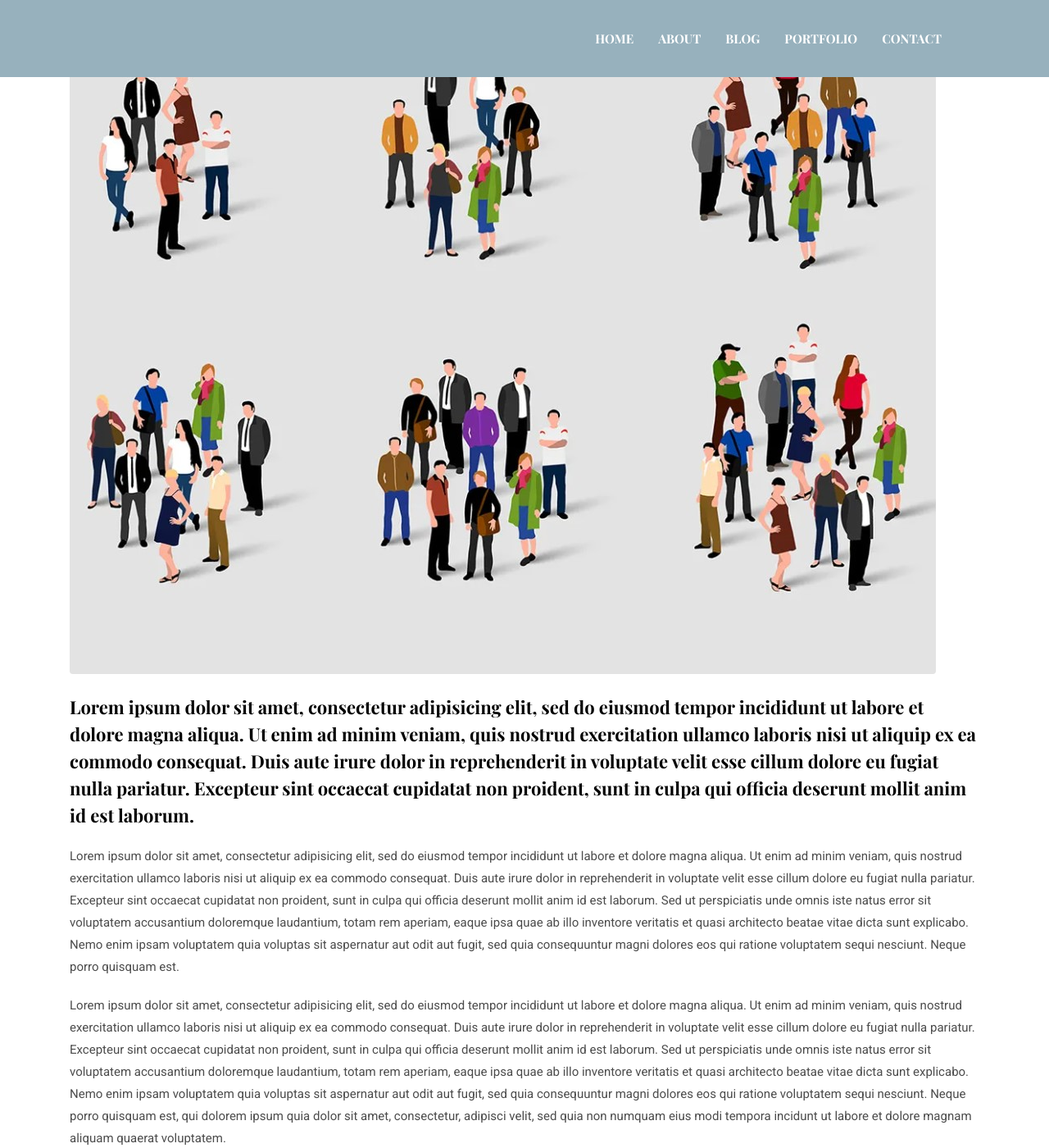
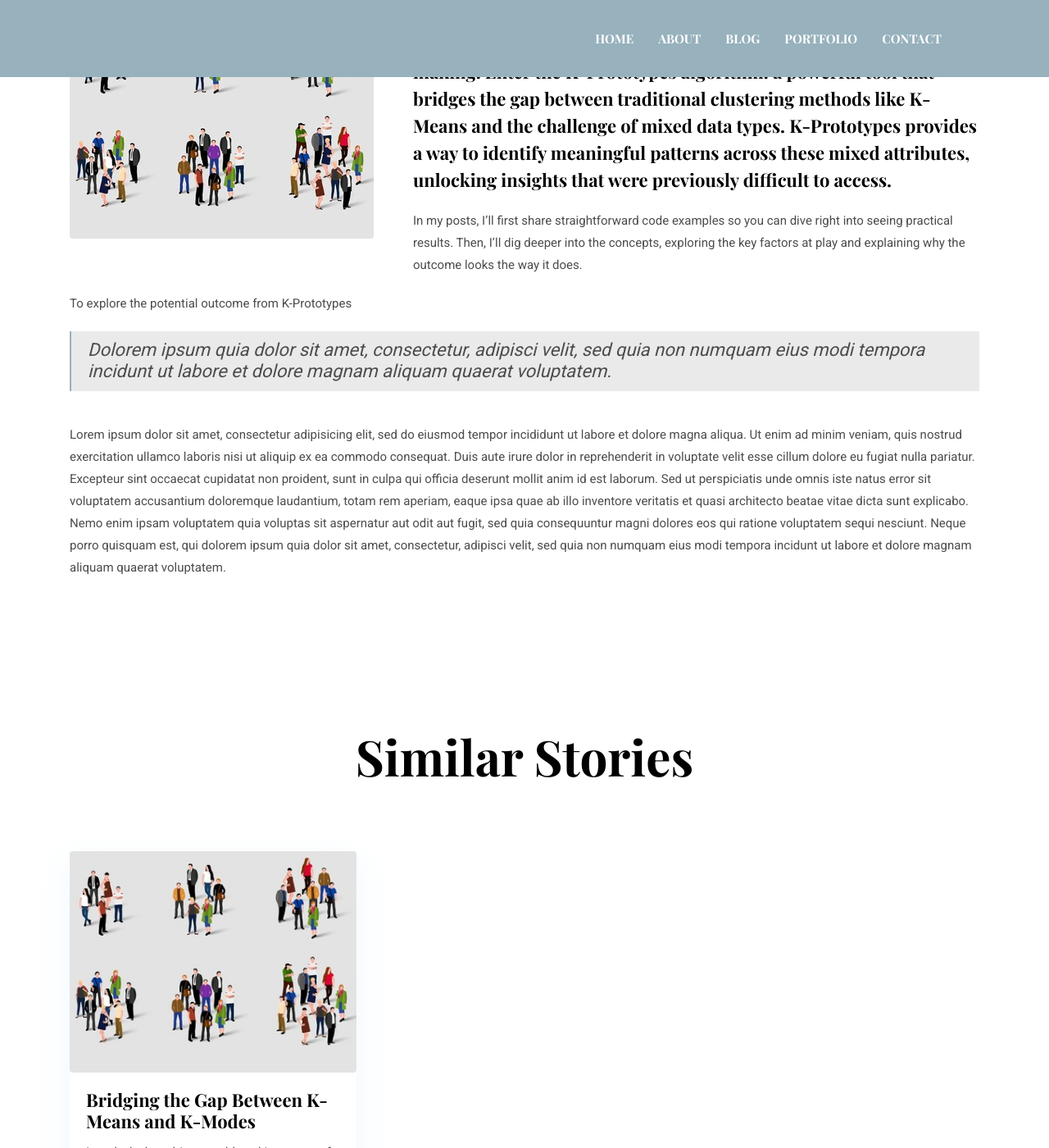
Before and after one commit to RandaAdel/RandaAdel.github.io, a Jekyll site: the page built from _posts/2024-10-30-clustering-with-categorical-data.markdown, in a window 1280 px wide and 1400 px high, scrolled down 718 px. Shown: the whole window at 82% size. Built offline with Jekyll 4.4.1, drawn with Linux system fonts in a browser that asks for light colours; some of the changed text lies outside the part shown.

Commit message:
first post changed

```diff
--- a/_posts/2024-10-30-clustering-with-categorical-data.markdown
+++ b/_posts/2024-10-30-clustering-with-categorical-data.markdown
@@ -3,15 +3,15 @@
 title:  Bridging the Gap Between K-Means and K-Modes
 date:   2024-10-30 09:40:00 +0300
 image:  /assets/images/blog/cluster.jpg
-author: uixgeek
+author: Randa Ahmed
 tags:   Clustering
 ---
 
-**Lorem ipsum dolor sit amet, consectetur adipisicing elit, sed do eiusmod tempor incididunt ut labore et dolore magna aliqua. Ut enim ad minim veniam, quis nostrud exercitation ullamco laboris nisi ut aliquip ex ea commodo consequat. Duis aute irure dolor in reprehenderit in voluptate velit esse cillum dolore eu fugiat nulla pariatur. Excepteur sint occaecat cupidatat non proident, sunt in culpa qui officia deserunt mollit anim id est laborum.**
+**In today’s data-driven world, making sense of complex data types—both categorical and numerical—is crucial for effective decision-making. Enter the K-Prototypes algorithm: a powerful tool that bridges the gap between traditional clustering methods like K-Means and the challenge of mixed data types. K-Prototypes provides a way to identify meaningful patterns across these mixed attributes, unlocking insights that were previously difficult to access.**
 
-Lorem ipsum dolor sit amet, consectetur adipisicing elit, sed do eiusmod tempor incididunt ut labore et dolore magna aliqua. Ut enim ad minim veniam, quis nostrud exercitation ullamco laboris nisi ut aliquip ex ea commodo consequat. Duis aute irure dolor in reprehenderit in voluptate velit esse cillum dolore eu fugiat nulla pariatur. Excepteur sint occaecat cupidatat non proident, sunt in culpa qui officia deserunt mollit anim id est laborum. Sed ut perspiciatis unde omnis iste natus error sit voluptatem accusantium doloremque laudantium, totam rem aperiam, eaque ipsa quae ab illo inventore veritatis et quasi architecto beatae vitae dicta sunt explicabo. Nemo enim ipsam voluptatem quia voluptas sit aspernatur aut odit aut fugit, sed quia consequuntur magni dolores eos qui ratione voluptatem sequi nesciunt. Neque porro quisquam est.
+In my posts, I’ll first share straightforward code examples so you can dive right into seeing practical results. Then, I'll dig deeper into the concepts, exploring the key factors at play and explaining why the outcome looks the way it does.
 
-Lorem ipsum dolor sit amet, consectetur adipisicing elit, sed do eiusmod tempor incididunt ut labore et dolore magna aliqua. Ut enim ad minim veniam, quis nostrud exercitation ullamco laboris nisi ut aliquip ex ea commodo consequat. Duis aute irure dolor in reprehenderit in voluptate velit esse cillum dolore eu fugiat nulla pariatur. Excepteur sint occaecat cupidatat non proident, sunt in culpa qui officia deserunt mollit anim id est laborum. Sed ut perspiciatis unde omnis iste natus error sit voluptatem accusantium doloremque laudantium, totam rem aperiam, eaque ipsa quae ab illo inventore veritatis et quasi architecto beatae vitae dicta sunt explicabo. Nemo enim ipsam voluptatem quia voluptas sit aspernatur aut odit aut fugit, sed quia consequuntur magni dolores eos qui ratione voluptatem sequi nesciunt. Neque porro quisquam est, qui dolorem ipsum quia dolor sit amet, consectetur, adipisci velit, sed quia non numquam eius modi tempora incidunt ut labore et dolore magnam aliquam quaerat voluptatem.
+To explore the potential outcome from K-Prototypes
 
 > Dolorem ipsum quia dolor sit amet, consectetur, adipisci velit, sed quia non numquam eius modi tempora incidunt ut labore et dolore magnam aliquam quaerat voluptatem.
 
```
Also changed, not shown: assets/images/blog/cluster.jpg.
